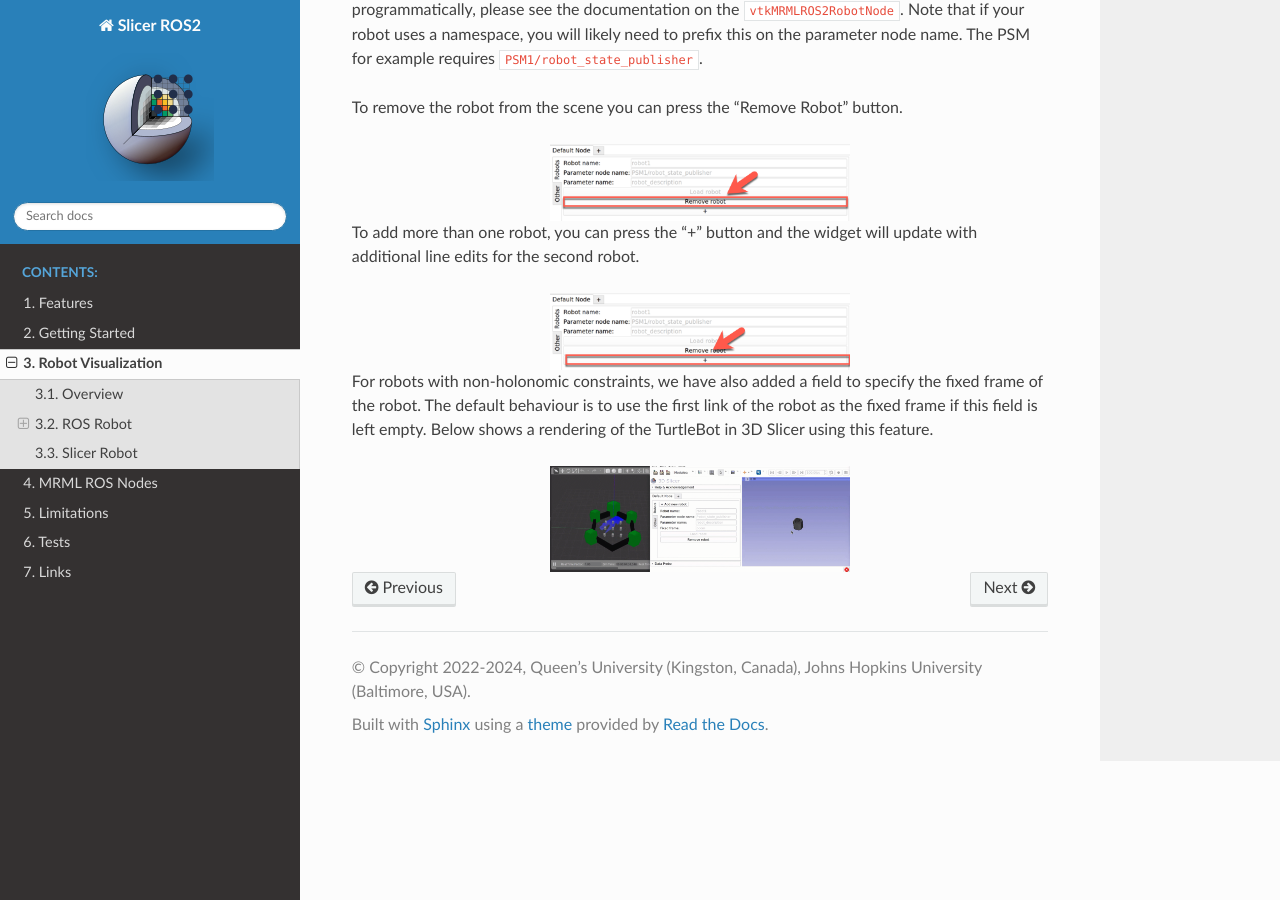
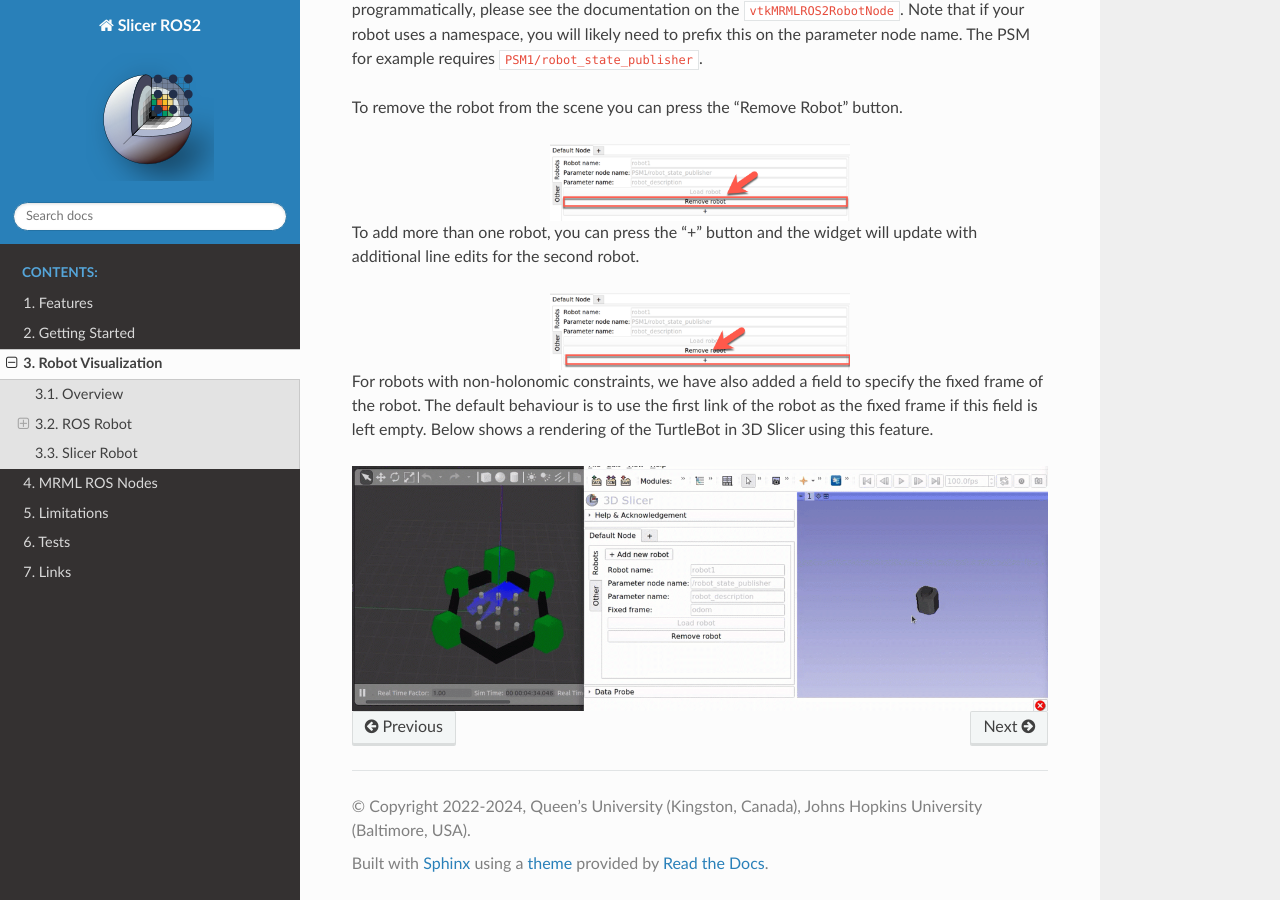
Before and after one commit to rosmed/slicer_ros2_module, a Sphinx documentation site: the page built from docs/pages/robot-visualization.rst, in a window 1280 px wide and 900 px high, scrolled down 3252 px. Built offline with Sphinx 7.4.7 and the Read the Docs theme 2.0.0, drawn with Linux system fonts in a browser that asks for light colours.

Commit message:
Update robot-visualization.rst
Updated the size of turtlebot gif.

```diff
--- a/docs/pages/robot-visualization.rst
+++ b/docs/pages/robot-visualization.rst
@@ -179,6 +179,6 @@
 Below shows a rendering of the TurtleBot in 3D Slicer using this feature.
 
 .. image:: ../images/turtlebot.gif
-  :width: 300
+  :width: 800
   :align: center
   :alt: Defining a robot with a namespace in Slicer
```
